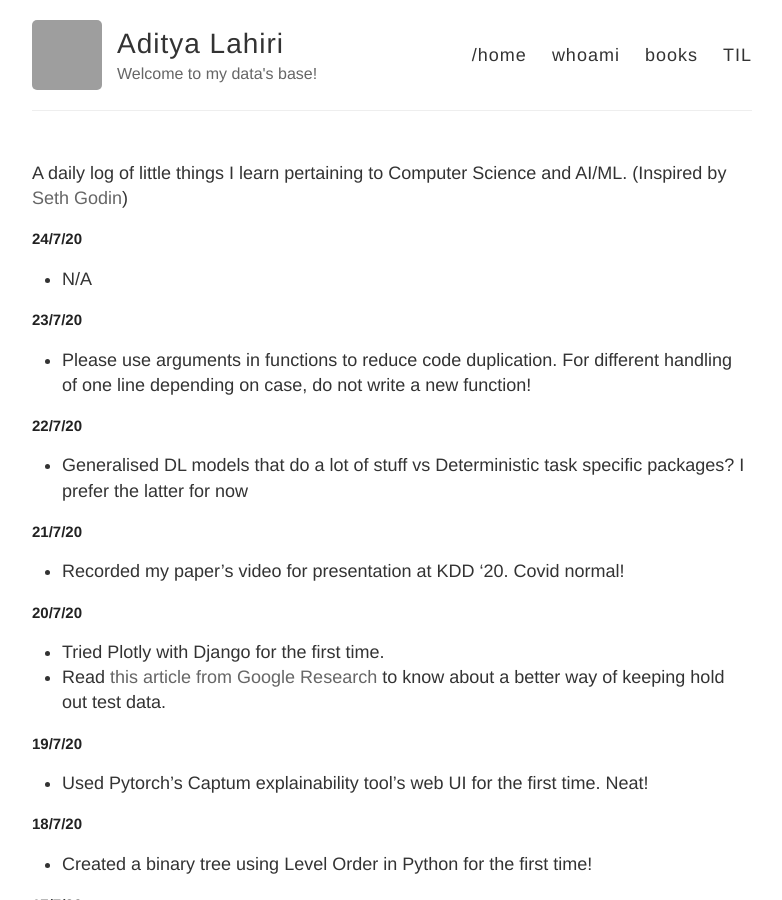
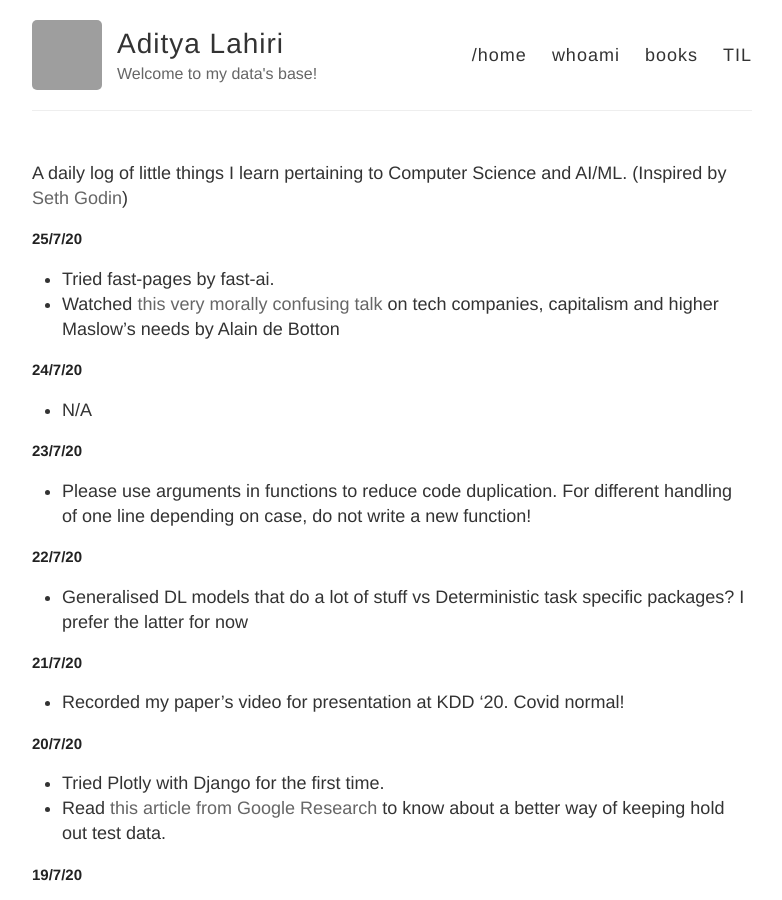
Before and after one commit to adityalahiri/adityalahiri.github.io, a Jekyll site: the page built from TIL.md, in a window 1280 px wide and 900 px high. Shown: the whole window, without its empty margins (248-1030 px from the left). Built offline with Jekyll 4.4.1, drawn with Linux system fonts in a browser that asks for light colours; our own code applies the rules of GitHub Pages for plain Markdown files; grey boxes are pictures that could not be loaded.

Commit message:
Update for 25/7

```diff
--- a/TIL.md
+++ b/TIL.md
@@ -1,5 +1,10 @@
 A daily log of little things I learn pertaining to Computer Science and AI/ML.
 (Inspired by [Seth Godin](https://seths.blog/))
+
+## 25/7/20
+
+* Tried fast-pages by fast-ai.
+* Watched [this very morally confusing talk](https://www.youtube.com/watch?v=BaNZ-TMGN3E) on tech companies, capitalism and higher Maslow's needs by Alain de Botton
 
 ## 24/7/20
 
```
